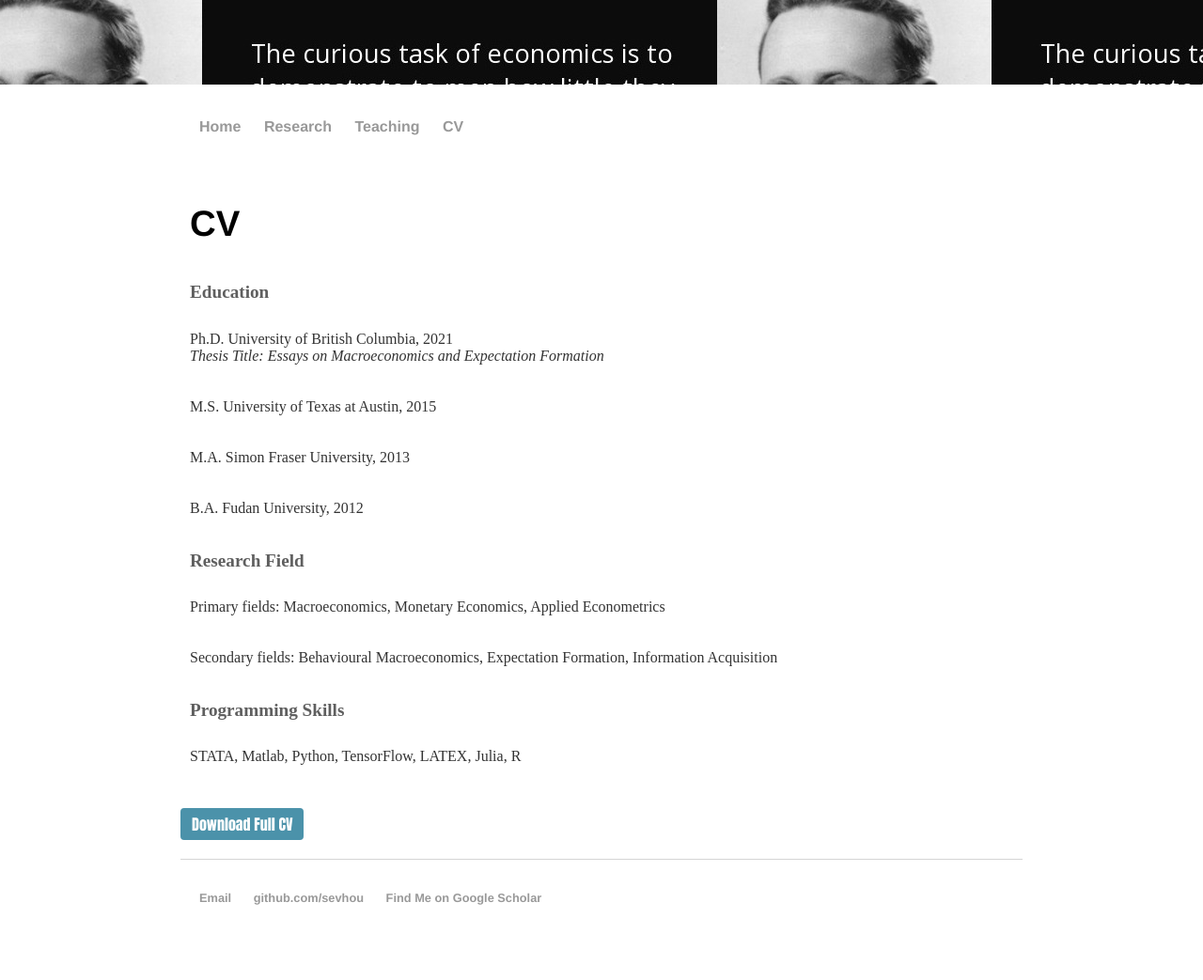
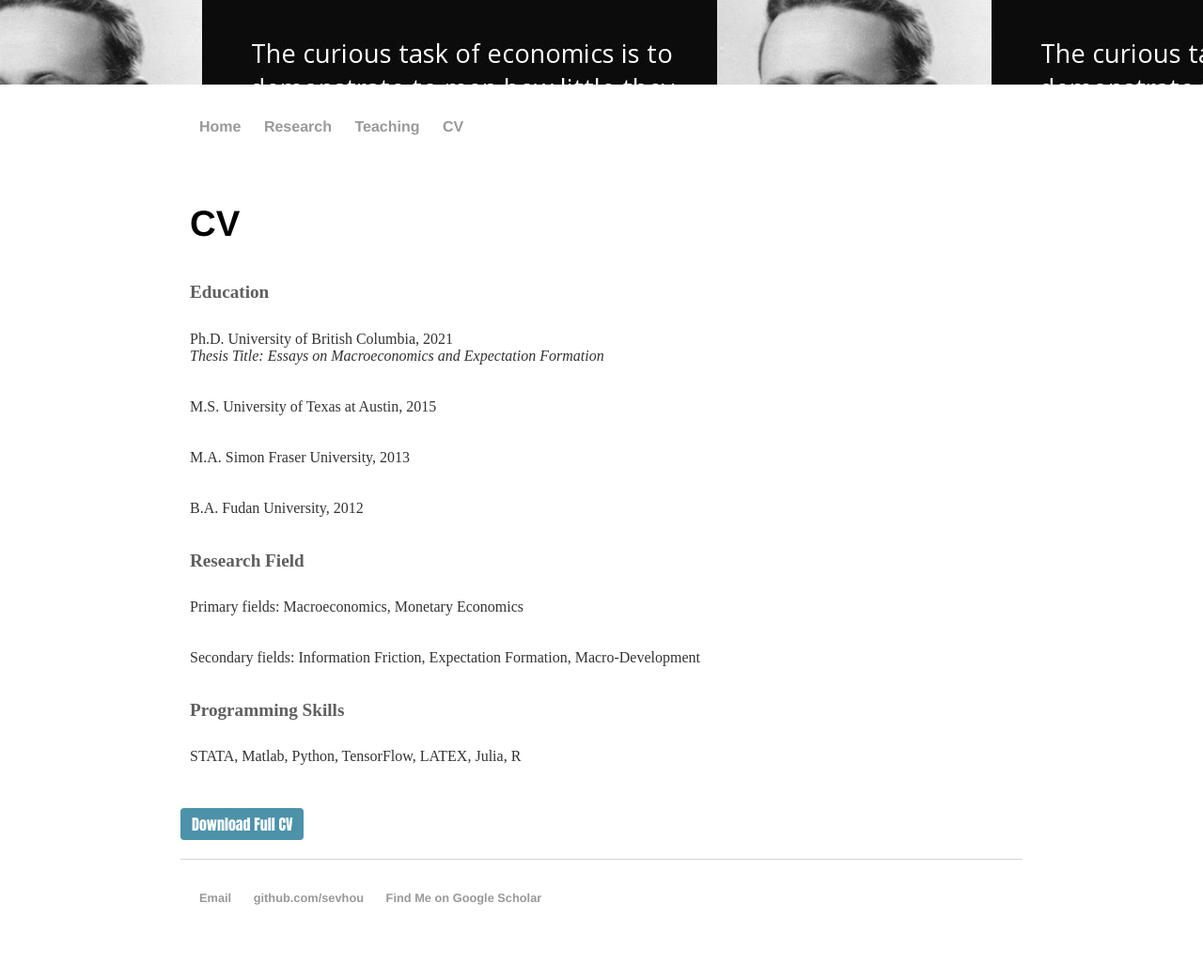
Before and after one commit to sevhou/sevhou.github.io, a Jekyll site: the page built from cv/index.html, in a window 1280 px wide. Shown: the whole page at 94% size. Built offline with Jekyll 4.4.1, drawn with Linux system fonts in a browser that asks for light colours.

Commit message:
Update index.html

```diff
--- a/cv/index.html
+++ b/cv/index.html
@@ -13,12 +13,12 @@
 	<p>B.A. Fudan University, 2012</p>
 
 	<h2>Research Field</h2>
-	<p>Primary fields: Macroeconomics, Monetary Economics, Applied Econometrics</p>
-	<p>Secondary fields: Behavioural Macroeconomics, Expectation Formation, Information Acquisition</p>
+	<p>Primary fields: Macroeconomics, Monetary Economics</p>
+	<p>Secondary fields: Information Friction, Expectation Formation, Macro-Development</p>
 
 	<h2>Programming Skills</h2>
 	<p>STATA, Matlab, Python, TensorFlow, LATEX, Julia, R </p>
 
-	<a href="https://sevhou.github.io/cv/CV_short_Sev.pdf" class="bluebutton">Download Full CV</a>
+	<a href="https://sevhou.github.io/cv/CV_long_Sev.pdf" class="bluebutton">Download Full CV</a>
 
 </div><!-- /.blurb -->
```
